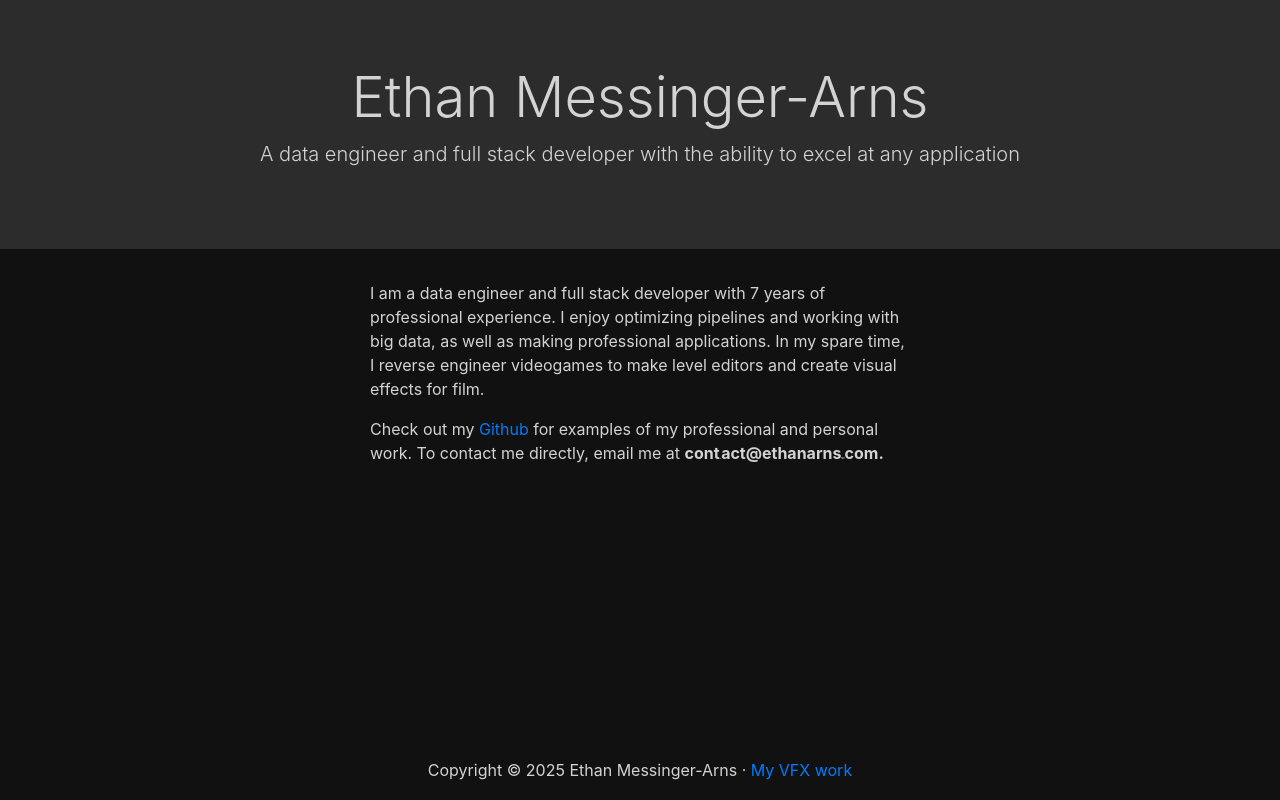
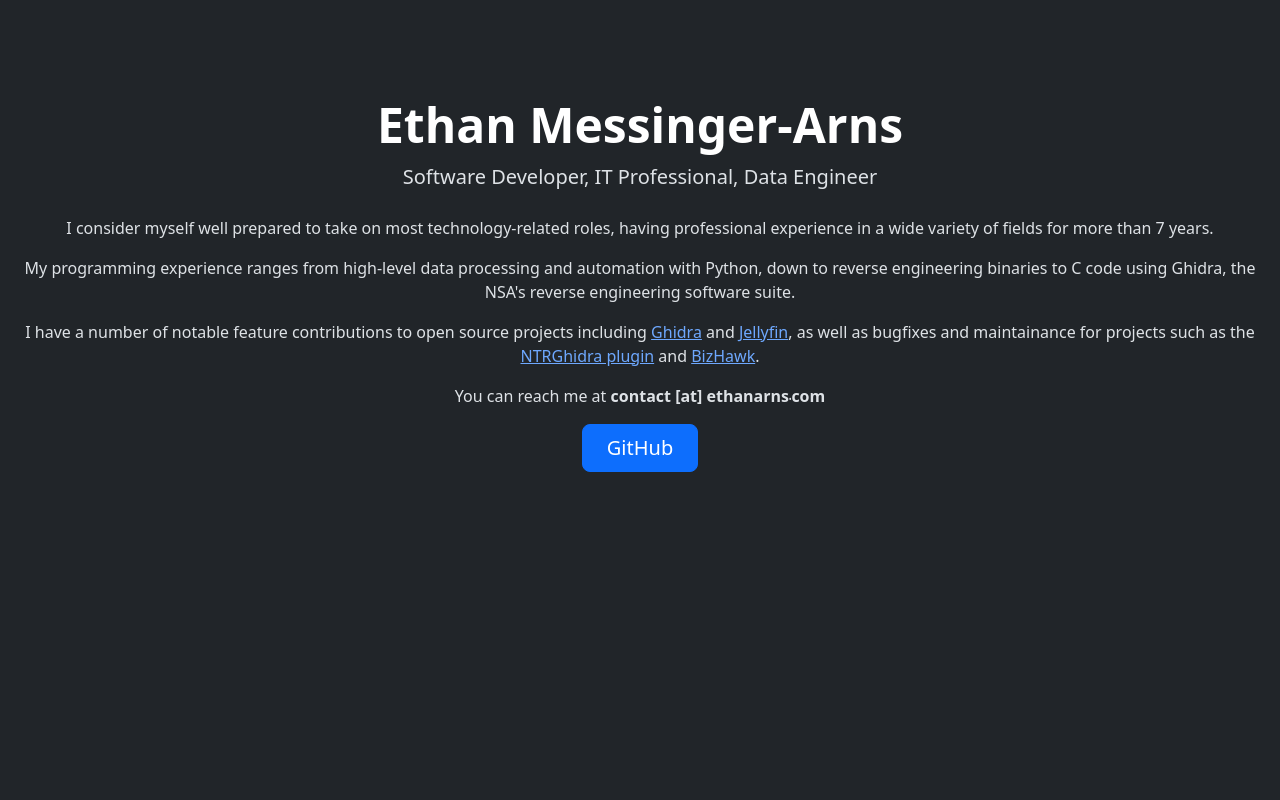
Before and after one commit to ethanarns/ethanarns.github.io, a plain HTML site: page index.html in a window 1280 px wide. Drawn offline with nearby package versions, Linux system fonts and the light colour scheme.

Commit message:
Switched to simpler, example driven paragraphs

```diff
--- a/index.html
+++ b/index.html
@@ -1,41 +1,46 @@
 <!DOCTYPE html>
-<html lang="en">
+<html lang="en" data-bs-theme="dark">
 
 <head>
   <meta charset="UTF-8">
   <meta http-equiv="X-UA-Compatible" content="IE=edge">
   <meta name="viewport" content="width=device-width, initial-scale=1">
-  <title>Ethan Messinger-Arns - Data Engineer</title>
-  <!-- Wtf am I doing with BOOTSTRAP here still. 2017-ass bullshit. TODO: make vanilla -->
-  <link rel="stylesheet" href="https://stackpath.bootstrapcdn.com/bootstrap/4.1.3/css/bootstrap.min.css"
-    integrity="sha384-MCw98/SFnGE8fJT3GXwEOngsV7Zt27NXFoaoApmYm81iuXoPkFOJwJ8ERdknLPMO" crossorigin="anonymous">
-  <link rel="stylesheet" href="./static/css/code.css">
+  <title>Ethan Messinger-Arns</title>
+  <link href="https://cdn.jsdelivr.net/npm/bootstrap@5.3.7/dist/css/bootstrap.min.css" rel="stylesheet" integrity="sha384-LN+7fdVzj6u52u30Kp6M/trliBMCMKTyK833zpbD+pXdCLuTusPj697FH4R/5mcr" crossorigin="anonymous">
+  <script src="https://cdn.jsdelivr.net/npm/bootstrap@5.3.7/dist/js/bootstrap.bundle.min.js" integrity="sha384-ndDqU0Gzau9qJ1lfW4pNLlhNTkCfHzAVBReH9diLvGRem5+R9g2FzA8ZGN954O5Q" crossorigin="anonymous"></script>
+  <link href="main.css">
 </head>
-
 <body>
-  <header class="jumbotron jumbotron-fluid text-center">
-    <h1 class="display-4">Ethan Messinger-Arns</h1>
-    <p class="lead">A data engineer and full stack developer with the ability to excel at any application</p>
+  <header class="px-4 py-5 my-5 text-center">
+    <h1 class="display-5 fw-bold text-body-emphasis">Ethan Messinger-Arns</h1>
+    <div class="col-lg-6 mx-auto">
+      <p class="lead mb-4">
+        Software Developer, IT Professional, Data Engineer
+      </p>
+    </div>
+    <div class="bg-dark">
+      <p>
+        I consider myself well prepared to take on most technology-related roles, having professional experience in a wide variety of
+        fields for more than 7 years.
+      </p>
+      <p>
+        My programming experience ranges from high-level data processing and automation with Python, down to reverse engineering binaries to C code using
+        Ghidra, the NSA's reverse engineering software suite.
+      </p>
+      <p>
+        I have a number of notable feature contributions to open source projects including
+        <a href="https://github.com/NationalSecurityAgency/ghidra/pull/5439#event-9607877069">Ghidra</a> and
+        <a href="https://github.com/jellyfin/jellyfin-web/pull/6165#event-14572718317">Jellyfin</a>, as well as bugfixes and maintainance for
+        projects such as the <a href="https://github.com/pedro-javierf/NTRGhidra/pull/20">NTRGhidra plugin</a> and
+        <a href="https://github.com/TASEmulators/BizHawk/pull/2414">BizHawk</a>.
+      </p>
+      <p>You can reach me at
+        <span class="fw-bold">cont<span style="font-size: 0%;">snooping</span><span>act</span> [at] ethan<span style="font-size: 0%;">as usual I see</span>arns<span style="font-size: 0.4rem;">&#x2022;</span>com</span>
+      </p>
+      <div class="d-grid gap-2 d-sm-flex justify-content-sm-center">
+        <a class="btn btn-primary btn-lg px-4 gap-3" href="https://github.com/ethanarns">GitHub</a>
+      </div>
+    </div>
   </header>
-  <main class="container">
-    <section class="row">
-      <div class="col-lg-6 offset-lg-3">
-        <p id="mainDesc">I am a data engineer and full stack developer with 7 years of professional experience.
-          I enjoy optimizing pipelines and working with big data, as well as making professional applications.
-          In my spare time, I reverse engineer videogames to make level editors and create visual effects for film.
-        </p>
-
-        <p>Check out my <a href="https://github.com/ethanarns">Github</a> for examples of my professional and personal
-          work. To contact me directly, email me at <span style="font-weight: bold;">cont<span style="font-size: 1px;">NO</span>act@ethanarns<span style="font-size: 2px;">NO</span>com</em>.
-        </p>
-      </div>
-    </section>
-  </main>
-  <footer class="footer">
-    <div class="container text-center">
-      Copyright &copy; 2025 Ethan Messinger-Arns <span class="shrinkhide">
-        &middot; <a href="./vfx.html">My VFX work</a></span>
-    </div>
-  </footer>
 </body>
 </html>
--- /dev/null
+++ b/main.css
@@ -0,0 +1,3 @@
+body {
+    background-color: var(--bs-body-bg);
+}
```
Also changed, not shown: index_old.html (+33 -16 lines), index_old_split.html (added, +24 -0 lines), 1 other file.
